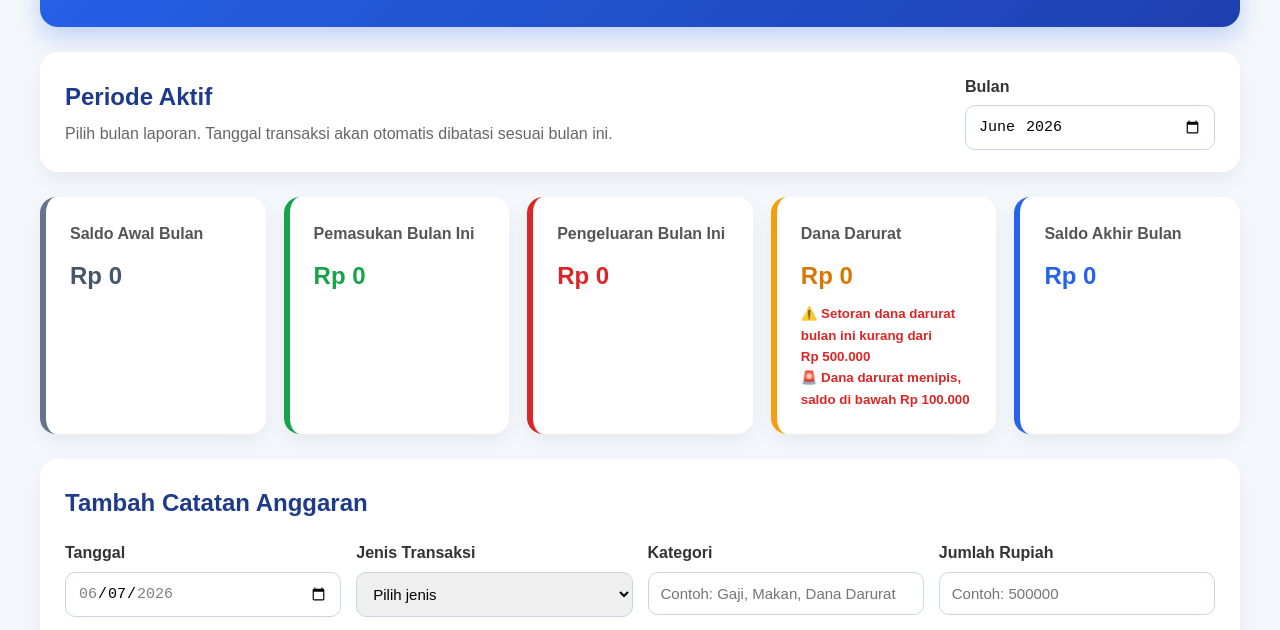
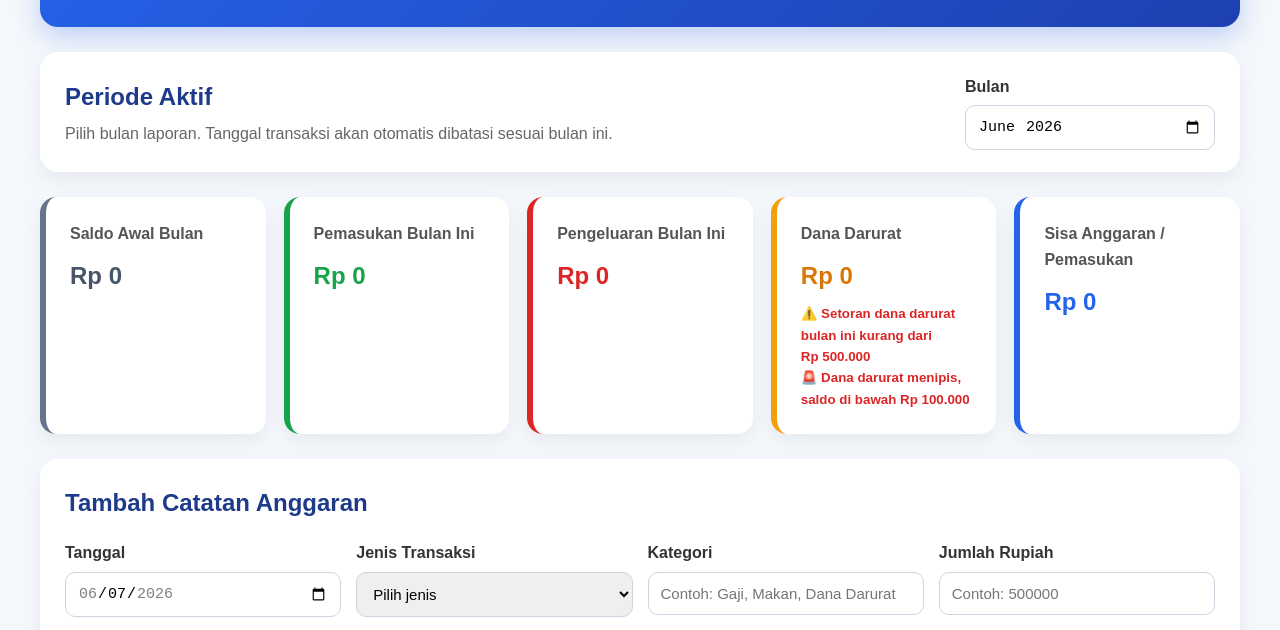
Before and after one commit to myasirnovals/Aplikasi-Pencatatan-Anggaran, a plain HTML site: page index.html in a window 1280 px wide. Shown: the part 148-778 px from the top of the page. Drawn offline with Linux system fonts and the light colour scheme.

Commit message:
memperbaiki perhitungan dan tampilan aplikasi

```diff
--- a/index.html
+++ b/index.html
@@ -49,7 +49,7 @@
         </div>
 
         <div class="summary-card balance">
-            <h3>Saldo Akhir Bulan</h3>
+            <h3>Sisa Anggaran / Pemasukan</h3>
             <p id="balance">Rp 0</p>
         </div>
     </section>
--- a/script.js
+++ b/script.js
@@ -215,26 +215,29 @@ function getTypeInfo(type) {
 function calculateSummary() {
     const openingBalance = calculateOpeningBalance(activeMonth);
     const monthlyIncome = calculateMonthlyTotalByType(activeMonth, "income");
-    const monthlyExpense = calculateMonthlyTotalByType(activeMonth, "expense");
+    const monthlyNormalExpense = calculateMonthlyTotalByType(activeMonth, "expense");
     const monthlyEmergencyDeposit = calculateMonthlyTotalByType(activeMonth, "emergency");
     const monthlyEmergencyWithdraw = calculateMonthlyTotalByType(activeMonth, "emergency_withdraw");
 
     const emergencyFund = calculateEmergencyFundUntilMonth(activeMonth);
 
-    const endingBalance =
-        openingBalance +
-        monthlyIncome -
-        monthlyExpense -
+    const totalMonthlyExpense =
+        monthlyNormalExpense +
         monthlyEmergencyDeposit +
         monthlyEmergencyWithdraw;
 
+    const remainingBudget =
+        openingBalance +
+        monthlyIncome -
+        totalMonthlyExpense;
+
     openingBalanceElement.textContent = formatRupiah(openingBalance);
     totalIncomeElement.textContent = formatRupiah(monthlyIncome);
-    totalExpenseElement.textContent = formatRupiah(monthlyExpense);
+    totalExpenseElement.textContent = formatRupiah(totalMonthlyExpense);
     emergencyFundElement.textContent = formatRupiah(emergencyFund);
-    balanceElement.textContent = formatRupiah(endingBalance);
+    balanceElement.textContent = formatRupiah(remainingBudget);
 
-    if (endingBalance < 0) {
+    if (remainingBudget < 0) {
         balanceElement.style.color = "#dc2626";
     } else {
         balanceElement.style.color = "#2563eb";
@@ -270,7 +273,7 @@ function calculateOpeningBalance(monthKey) {
         }
 
         if (item.type === "emergency_withdraw") {
-            balance += Number(item.amount);
+            balance -= Number(item.amount);
         }
     });
 
@@ -280,15 +283,15 @@ function calculateOpeningBalance(monthKey) {
 function calculateMonthEndingBalance(monthKey) {
     const openingBalance = calculateOpeningBalance(monthKey);
     const monthlyIncome = calculateMonthlyTotalByType(monthKey, "income");
-    const monthlyExpense = calculateMonthlyTotalByType(monthKey, "expense");
+    const monthlyNormalExpense = calculateMonthlyTotalByType(monthKey, "expense");
     const monthlyEmergencyDeposit = calculateMonthlyTotalByType(monthKey, "emergency");
     const monthlyEmergencyWithdraw = calculateMonthlyTotalByType(monthKey, "emergency_withdraw");
 
     return (
         openingBalance +
         monthlyIncome -
-        monthlyExpense -
-        monthlyEmergencyDeposit +
+        monthlyNormalExpense -
+        monthlyEmergencyDeposit -
         monthlyEmergencyWithdraw
     );
 }
```
